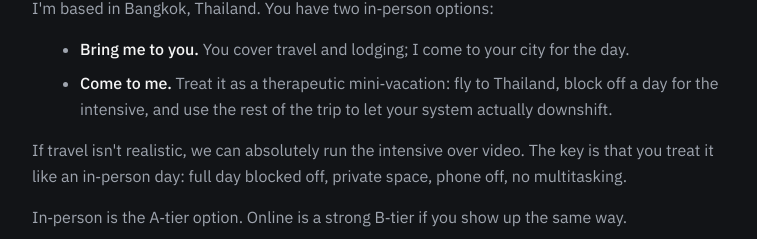
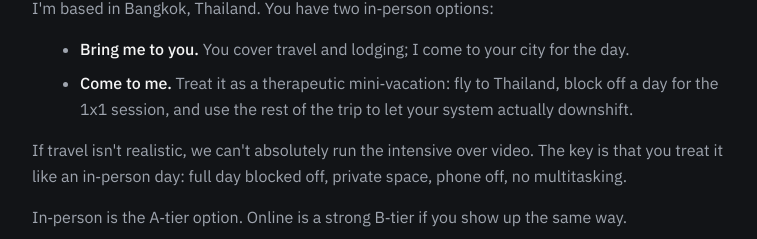
Before and after one commit to MadZen007/therethinktank-org, a Next.js app: page / in a window 1280 px wide. Shown: the part 5080-5319 px from the top of the page, without its empty margins (258-1015 px from the left). Built offline with nearby package versions, Linux system fonts and the light colour scheme.

Commit message:
Update FAQ: change 'the intensive' to '1x1 session' and 'can' to 'can't' for online option

```diff
--- a/app/page.tsx
+++ b/app/page.tsx
@@ -284,12 +284,12 @@ export default function Home() {
                 <strong>Bring me to you.</strong> You cover travel and lodging; I come to your city for the day.
               </li>
               <li>
-                <strong>Come to me.</strong> Treat it as a therapeutic mini‑vacation: fly to Thailand, block off a day for the intensive, and use the rest
+                <strong>Come to me.</strong> Treat it as a therapeutic mini‑vacation: fly to Thailand, block off a day for the 1x1 session, and use the rest
                 of the trip to let your system actually downshift.
               </li>
             </ul>
             <p>
-              If travel isn't realistic, we can absolutely run the intensive over video. The key is that you treat it like an in‑person day: full day blocked off,
+              If travel isn't realistic, we can't absolutely run the intensive over video. The key is that you treat it like an in‑person day: full day blocked off,
               private space, phone off, no multitasking.
             </p>
             <p>In‑person is the A‑tier option. Online is a strong B‑tier if you show up the same way.</p>
```
